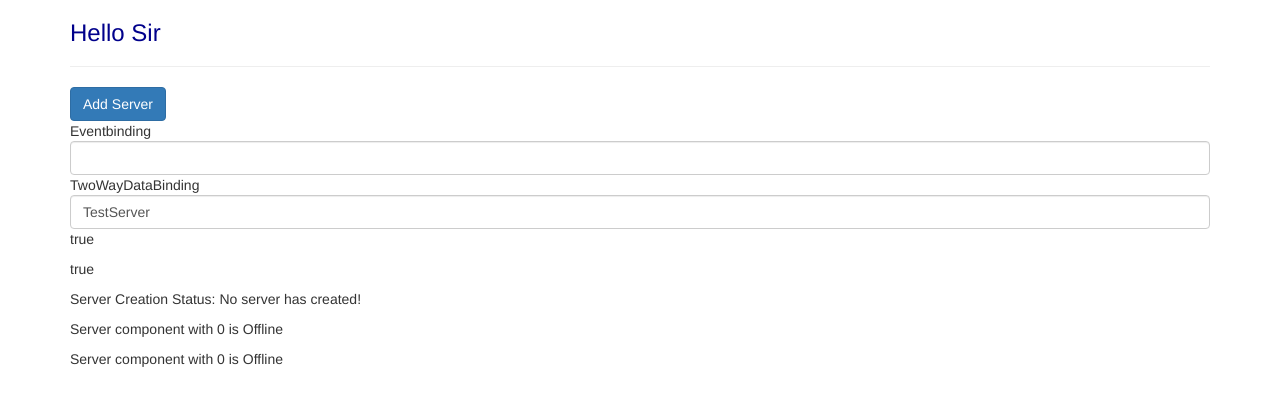
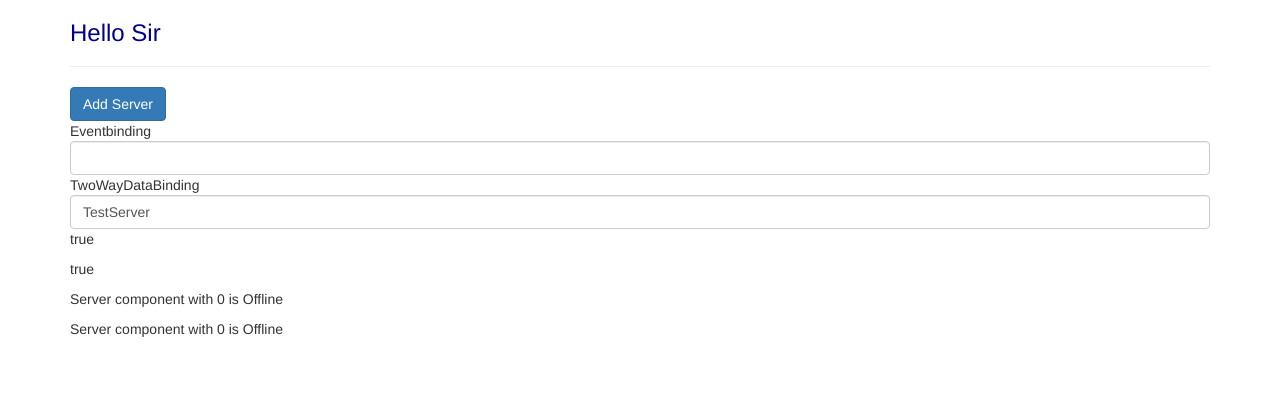
Before and after one commit to mickambar19/learning-angular-5, an Angular app in the folder simple-app/: page / in a window 1280 px wide. Shown: the top 404 px of the page. Built offline with nearby package versions, Linux system fonts and the light colour scheme.

Commit message:
Used ngif to output data binding
Took 5 minutes

```diff
--- a/simple-app/src/app/servers/servers.component.html
+++ b/simple-app/src/app/servers/servers.component.html
@@ -18,6 +18,7 @@
 <!--<p class="bg-danger">{{ serverName }}</p>-->
 <p>{{allowNewServer}}</p>
 <p [innerText]="allowNewServer"></p>
-<p>Server Creation Status: {{serverCreationStatus}}</p>
+<!--<p>Server Creation Status: {{serverCreationStatus}}</p>-->
+<p *ngIf="serverCreated">Server Creation Status: {{serverCreationStatus}}</p>
 <app-server></app-server>
 <app-server></app-server>
--- a/simple-app/src/app/servers/servers.component.ts
+++ b/simple-app/src/app/servers/servers.component.ts
@@ -15,6 +15,8 @@ export class ServersComponent implements OnInit {
   allowNewServer = false;
   serverCreationStatus = "No server has created!";
   serverName = "TestServer";
+  serverCreated = false;
+
   constructor() {
     setTimeout(()=>{
       this.allowNewServer = true;
@@ -25,6 +27,7 @@ export class ServersComponent implements OnInit {
   }
 
   onCreateNewServer(){
+    this.serverCreated = true;
     this.serverCreationStatus = "Server was created. Its name is " + this.serverName;
   }
 
```
